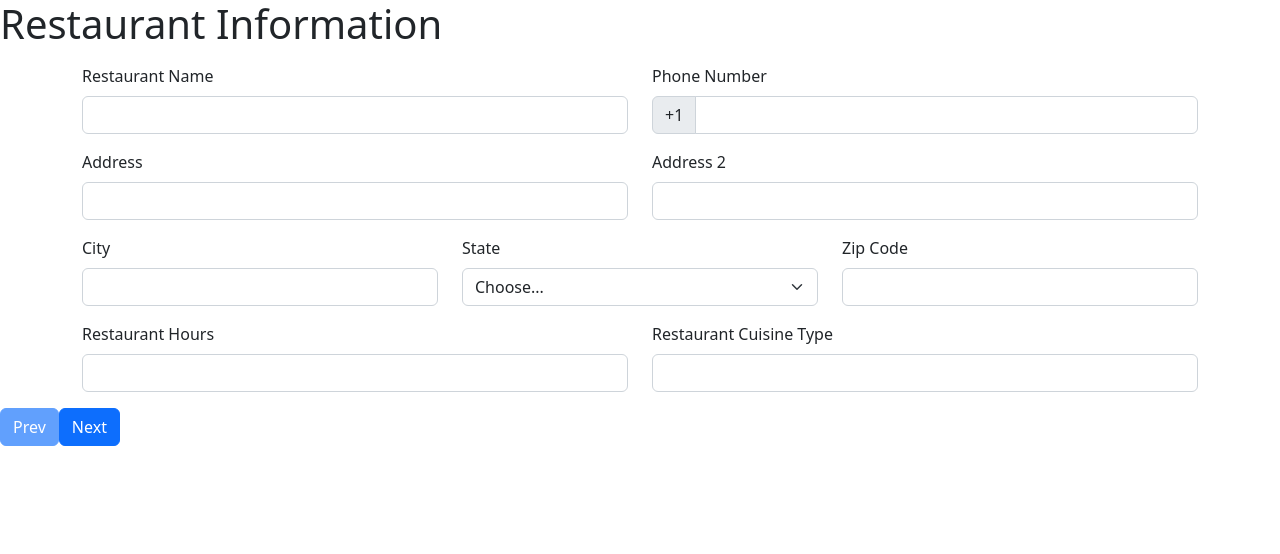
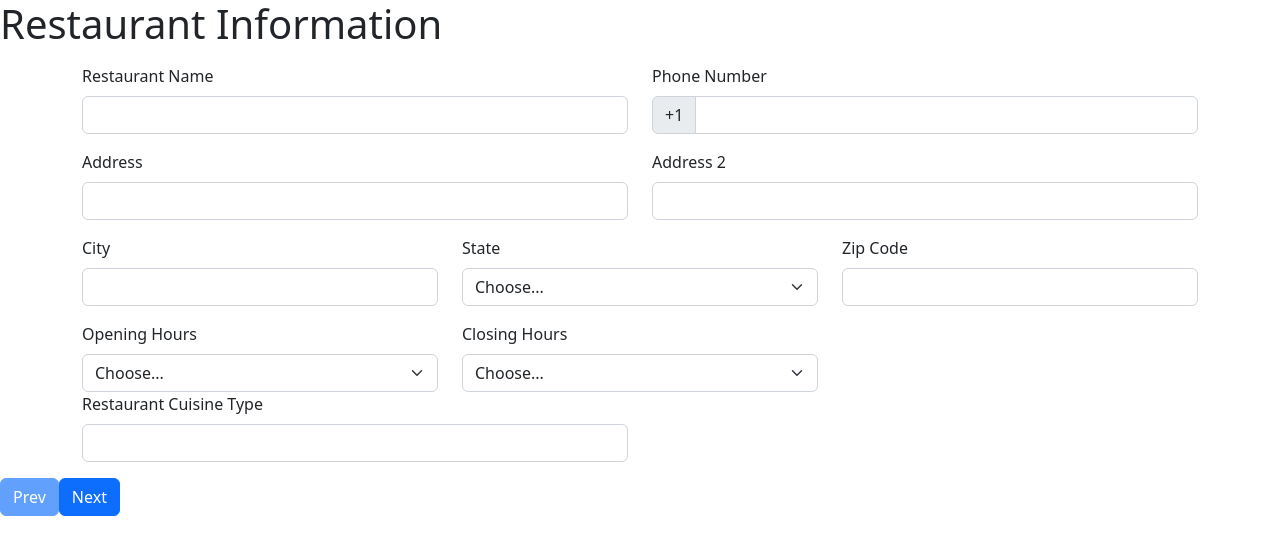
Before and after one commit to Hollie-Fritz/IndividualTaskQ2S3, a React (Create React App) app: page /ResMenu in a window 1280 px wide. Shown: the top 554 px of the page. Built offline with nearby package versions, Linux system fonts and the light colour scheme.

Commit message:
add hours drop down

```diff
--- a/src/PersistRes/PersistResForm.js
+++ b/src/PersistRes/PersistResForm.js
@@ -22,6 +22,8 @@ function PersistResForm() {
     city: "",
     usstate: "",
     zip: "",
+    openhours: "",
+    closehours: "",
     menu: { menuItem: "", menuPrice: "", menuDesc: "" },
   });
 
--- a/src/PersistRes/PersistResInfo.js
+++ b/src/PersistRes/PersistResInfo.js
@@ -89,8 +89,7 @@ function PersistResInfo({ formData, setFormData }) {
             value={formData.usstate}
             onChange={(event) =>
               setFormData({ ...formData, usstate: event.target.value })
-            }
-          >
+            }>
             <option value="Choose...">Choose...</option>
             <option value="WA">WA</option>
           </Form.Select>
@@ -109,20 +108,84 @@ function PersistResInfo({ formData, setFormData }) {
         </Form.Group>
       </Row>
       <Row className="mb-3">
-        {/* Form.Group to group individual components into one component.  */}
-        <Form.Group controlId="formHours" className="col col-sm-6">
-          {/* provide a text label as a component */}
-          <Form.Label>Restaurant Hours</Form.Label>
-          <Form.Control
-            className="form-control" //className- Bootstrap classes used
-            type="hours" //type – declares the type of input we want
-            name="resHours" //name – ID of the component used by JSX
-            value={formData.resHours}
+        <Form.Group controlId="formOpenHours" className="col col-sm-4">
+          <Form.Label>Opening Hours</Form.Label>
+          <Form.Select
+            defaultValue="Choose..."
+            className="form-control"
+            name="openhours"
+            value={formData.openhours}
             onChange={(event) =>
-            setFormData({ ...formData, resHours: event.target.value })
-            }
-          />
+              setFormData({ ...formData, openhours: event.target.value })
+            }>
+            <option value="Choose...">Choose...</option>
+            <option value="0">0</option>
+            <option value="1">1</option>
+            <option value="2">2</option>
+            <option value="3">3</option>
+            <option value="4">4</option>
+            <option value="5">5</option>
+            <option value="6">6</option>
+            <option value="7">7</option>
+            <option value="8">8</option>
+            <option value="9">9</option>
+            <option value="10">10</option>
+            <option value="11">11</option>
+            <option value="12">12</option>
+            <option value="13">13</option>
+            <option value="14">14</option>
+            <option value="15">15</option>
+            <option value="16">16</option>
+            <option value="17">17</option>
+            <option value="18">18</option>
+            <option value="19">19</option>
+            <option value="20">20</option>
+            <option value="21">21</option>
+            <option value="22">22</option>
+            <option value="23">23</option>
+            <option value="24">24</option>
+          </Form.Select>
         </Form.Group>
+
+        <Form.Group controlId="formCloseHours" className="col col-sm-4">
+          <Form.Label>Closing Hours</Form.Label>
+          <Form.Select
+            defaultValue="Choose..."
+            className="form-control"
+            name="closehours"
+            value={formData.closehours}
+            onChange={(event) =>
+              setFormData({ ...formData, closehours: event.target.value })
+            }>
+            <option value="Choose...">Choose...</option>
+            <option value="0">0</option>
+            <option value="1">1</option>
+            <option value="2">2</option>
+            <option value="3">3</option>
+            <option value="4">4</option>
+            <option value="5">5</option>
+            <option value="6">6</option>
+            <option value="7">7</option>
+            <option value="8">8</option>
+            <option value="9">9</option>
+            <option value="10">10</option>
+            <option value="11">11</option>
+            <option value="12">12</option>
+            <option value="13">13</option>
+            <option value="14">14</option>
+            <option value="15">15</option>
+            <option value="16">16</option>
+            <option value="17">17</option>
+            <option value="18">18</option>
+            <option value="19">19</option>
+            <option value="20">20</option>
+            <option value="21">21</option>
+            <option value="22">22</option>
+            <option value="23">23</option>
+            <option value="24">24</option>
+          </Form.Select>
+        </Form.Group>
+
         <Form.Group controlId="formCuisine" className="col col-sm-6">
           {/* provide a text label as a component */}
           <Form.Label>Restaurant Cuisine Type</Form.Label>
--- a/src/PersistRes/PersistResMenu.js
+++ b/src/PersistRes/PersistResMenu.js
@@ -1,8 +1,28 @@
 import React from "react";
 import "bootstrap/dist/css/bootstrap.min.css";
-import { Form, InputGroup, Row } from "react-bootstrap";
+import { Form, InputGroup, Row, Button, Col } from "react-bootstrap";
 
 function PersistResMenu({ formData, setFormData }) {
+  // adds form fields when called upon
+  // add new object to array
+  // update the state
+  // as we map the "form", a new field should be added
+  const handleAddFields = () => {
+    const values = [...formData];
+    values.push({
+      menuItem: "",
+      menuPrice: "",
+      menuDesc: "",
+    });
+    setFormData(values);
+  };
+
+  // remove form fields when called upon unless there is only one left
+  const handleRemoveFields = () => {
+    const values = [...formData];
+    if (values.length > 1) values.pop();
+    setFormData(values);
+  };
 
   return (
     <Form className="container mt-3 mb-3">
@@ -17,11 +37,8 @@ function PersistResMenu({ formData, setFormData }) {
             value={formData.menuItem}
             onChange={(e) => {
               setFormData({ ...formData, menuItem: e.target.value });
-         }}
-            ></Form.Control>
+            }}></Form.Control>
         </Form.Group>
-
-
 
         <Form.Group controlId="formItemPrice" className="col col-sm-4">
           <Form.Label>Price</Form.Label>
@@ -57,6 +74,20 @@ function PersistResMenu({ formData, setFormData }) {
           </InputGroup>
         </Form.Group>
       </Row>
+      <Row>
+        <Col className="pt-3 d-flex justify-content-between">
+          {/* button to add another iteration of the form */}
+          {/* onClick event calls on handleAddFields to add another iteration of menu item fields */}
+          <Button variant="success" onClick={handleAddFields}>
+            Add More
+          </Button>
+          {/* button to remove iteration of the form */}
+          {/* onClick calls upon handleRemoveFields to remove an iteration */}
+          <Button variant="danger" onClick={handleRemoveFields}>
+            Remove
+          </Button>
+        </Col>
+      </Row>
     </Form>
   );
 }
```
Lines whose indentation alone changed are shown as unchanged.
